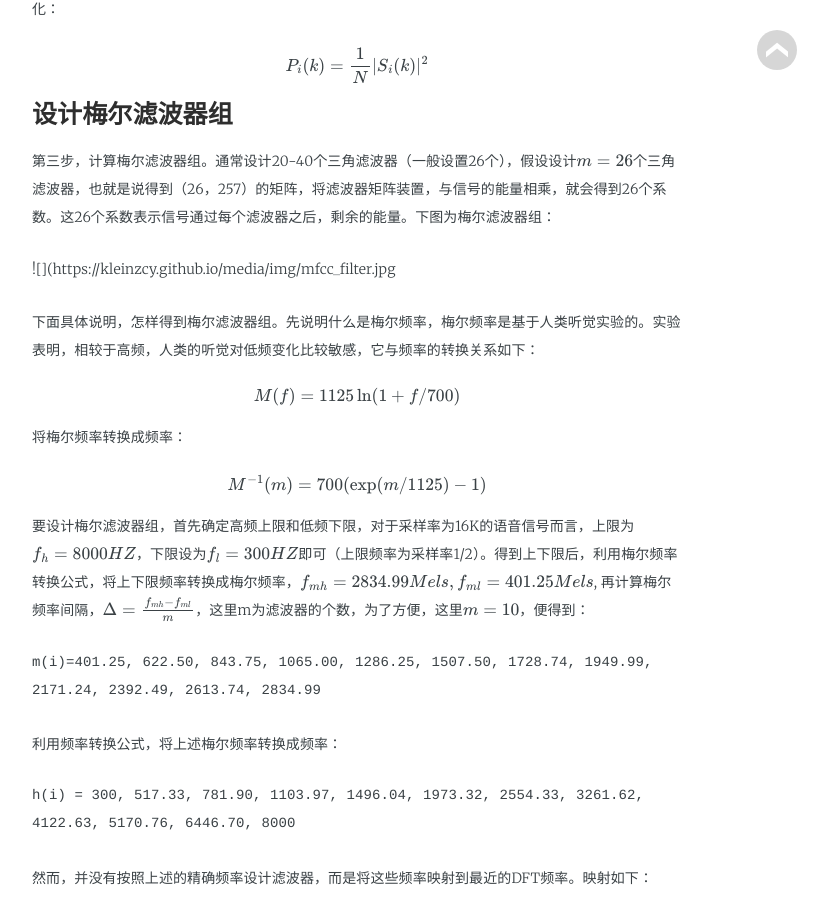
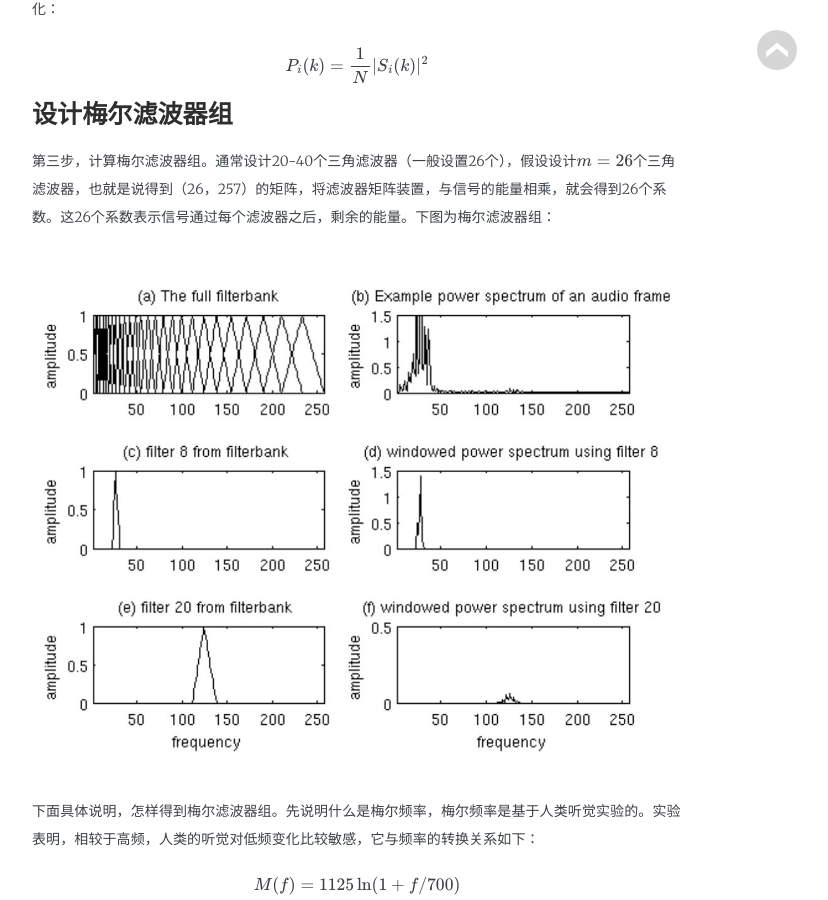
Before and after one commit to kleinzcy/kleinzcy.github.io, a Jekyll site: the page built from _posts/2019-3-22-梅尔倒谱系数.md, in a window 1280 px wide and 900 px high, scrolled down 1713 px. Shown: the whole window, without its empty margins (283-1111 px from the left). Built offline with Jekyll 4.4.1, drawn with Linux system fonts in a browser that asks for light colours; some web fonts are replaced; formulas are drawn with MathJax 3.

Commit message:
Update 2019-3-22-梅尔倒谱系数.md

```diff
--- a/_posts/2019-3-22-梅尔倒谱系数.md
+++ b/_posts/2019-3-22-梅尔倒谱系数.md
@@ -54,8 +54,9 @@ $$ P_i(k) = \frac{1}{N} |S_i(k)|^2 $$
 ### 设计梅尔滤波器组
 第三步，计算梅尔滤波器组。通常设计20-40个三角滤波器（一般设置26个），假设设计$m=26$个三角滤波器，也就是说得到（26，257）的矩阵，将滤波器矩阵装置，与信号的能量相乘，就会得到26个系数。这26个系数表示信号通过每个滤波器之后，剩余的能量。下图为梅尔滤波器组：
 
-![]({{ "/media/img/mfcc_filter.jpg" | absolute_url }}
-
+<figure>
+   <img src="{{ "/media/img/mfcc_filter.jpg" | absolute_url }}" />
+</figure>
 下面具体说明，怎样得到梅尔滤波器组。先说明什么是梅尔频率，梅尔频率是基于人类听觉实验的。实验表明，相较于高频，人类的听觉对低频变化比较敏感，它与频率的转换关系如下：
 
 $$ M(f) = 1125 \ln (1+f/700) $$
```
